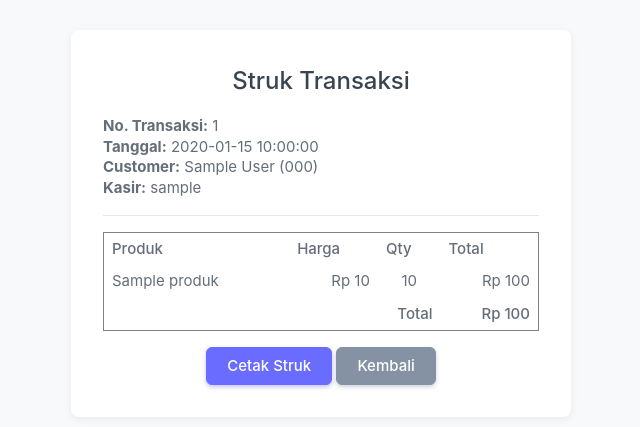
After one commit to theniswara/web-kasir, a PHP site: page /admin/struk.php?id=1 in a window 1280 px wide. The commit adds this page. Shown: the top 427 px of the page, without its empty margins (319-959 px from the left). Run offline with PHP 8.4, Linux system fonts and the light colour scheme; the visitor is signed in with stand-in values (Sample User, id 1); tables that the repository leaves empty or names only in its code hold one stand-in row (values such as "Sample post").

Commit message:
Add transaction receipt generation page
- Implemented a new PHP script for generating transaction receipts.
- Fetch transaction details and associated customer and cashier information from the database.
- Display transaction details in a structured format with a print option.
- Added styling for the receipt layout to enhance readability.

```diff
--- a/admin/list-pelanggan.php
+++ b/admin/list-pelanggan.php
@@ -1,8 +1,6 @@
 <?php
 session_start();
 require '../config/functions-pelanggan.php';
-  $cutomer = query("SELECT * FROM customer");
-
 
 if (!isset($_SESSION["login"])) {
   header("Location: ../login.php");
--- /dev/null
+++ b/admin/struk.php
@@ -0,0 +1,121 @@
+<?php
+session_start();
+require '../config/dbcon.php';
+
+if (!isset($_GET['id'])) {
+  echo '<div class="alert alert-danger">ID transaksi tidak ditemukan.</div>';
+  exit;
+}
+$id_transaksi = intval($_GET['id']);
+
+// Ambil data transaksi
+$q = mysqli_query($conn, "SELECT t.*, c.nama as customer_nama, c.no_hp, c.email, u.username as kasir_nama FROM transaksi t LEFT JOIN customer c ON t.id_customer = c.id_customer LEFT JOIN user u ON t.id_user = u.id_user WHERE t.id_transaksi='$id_transaksi' LIMIT 1");
+$transaksi = mysqli_fetch_assoc($q);
+if (!$transaksi) {
+  echo '<div class="alert alert-danger">Transaksi tidak ditemukan.</div>';
+  exit;
+}
+// Ambil detail produk
+$detail = mysqli_query($conn, "SELECT d.*, p.nama_produk FROM detail_transaksi d LEFT JOIN produk p ON d.id_produk = p.id_produk WHERE d.id_transaksi='$id_transaksi'");
+?>
+<!DOCTYPE html>
+<html lang="en">
+
+<head>
+  <meta charset="UTF-8">
+  <title>Struk Transaksi #<?= $id_transaksi ?></title>
+  <link rel="stylesheet" href="assets/css/demo.css">
+  <link rel="stylesheet" href="assets/vendor/css/core.css">
+  <style>
+    body {
+      background: #f8f9fa;
+    }
+
+    .struk-box {
+      max-width: 500px;
+      margin: 30px auto;
+      background: #fff;
+      border-radius: 8px;
+      box-shadow: 0 2px 8px #0001;
+      padding: 32px;
+    }
+
+    .struk-box h4 {
+      margin-bottom: 16px;
+    }
+
+    .struk-box table {
+      width: 100%;
+      margin-bottom: 16px;
+    }
+
+    .struk-box th,
+    .struk-box td {
+      padding: 6px 8px;
+    }
+
+    .struk-box .total {
+      font-weight: bold;
+      font-size: 1.1em;
+    }
+
+    .struk-box .text-end {
+      text-align: right;
+    }
+
+    .struk-box .text-center {
+      text-align: center;
+    }
+
+    @media print {
+      .btn-print {
+        display: none;
+      }
+    }
+  </style>
+</head>
+
+<body>
+  <div class="struk-box">
+    <h4 class="text-center">Struk Transaksi</h4>
+    <div><b>No. Transaksi:</b> <?= $id_transaksi ?></div>
+    <div><b>Tanggal:</b> <?= htmlspecialchars($transaksi['tanggal']) ?></div>
+    <div><b>Customer:</b> <?= htmlspecialchars($transaksi['customer_nama']) ?> (<?= htmlspecialchars($transaksi['no_hp']) ?>)</div>
+    <div><b>Kasir:</b> <?= htmlspecialchars($transaksi['kasir_nama']) ?></div>
+    <hr>
+    <table border="1" cellpadding="4" cellspacing="0">
+      <thead>
+        <tr>
+          <th>Produk</th>
+          <th>Harga</th>
+          <th>Qty</th>
+          <th>Total</th>
+        </tr>
+      </thead>
+      <tbody>
+        <?php $grandTotal = 0;
+        while ($row = mysqli_fetch_assoc($detail)): $sub = $row['harga_satuan'] * $row['qty'];
+          $grandTotal += $sub; ?>
+          <tr>
+            <td><?= htmlspecialchars($row['nama_produk']) ?></td>
+            <td class="text-end">Rp <?= number_format($row['harga_satuan'], 0, ',', '.') ?></td>
+            <td class="text-center"><?= $row['qty'] ?></td>
+            <td class="text-end">Rp <?= number_format($sub, 0, ',', '.') ?></td>
+          </tr>
+        <?php endwhile; ?>
+      </tbody>
+      <tfoot>
+        <tr>
+          <th colspan="3" class="text-end">Total</th>
+          <th class="text-end">Rp <?= number_format($grandTotal, 0, ',', '.') ?></th>
+        </tr>
+      </tfoot>
+    </table>
+    <div class="text-center mt-3">
+      <button class="btn btn-primary btn-print" onclick="window.print()">Cetak Struk</button>
+      <a href="pesanan.php" class="btn btn-secondary btn-print">Kembali</a>
+    </div>
+  </div>
+</body>
+
+</html>
```
Also changed, not shown: admin/pesanan.php (+31 -50 lines), admin/assets/img/produk/68359d6e3bc8e.jpg (added).
